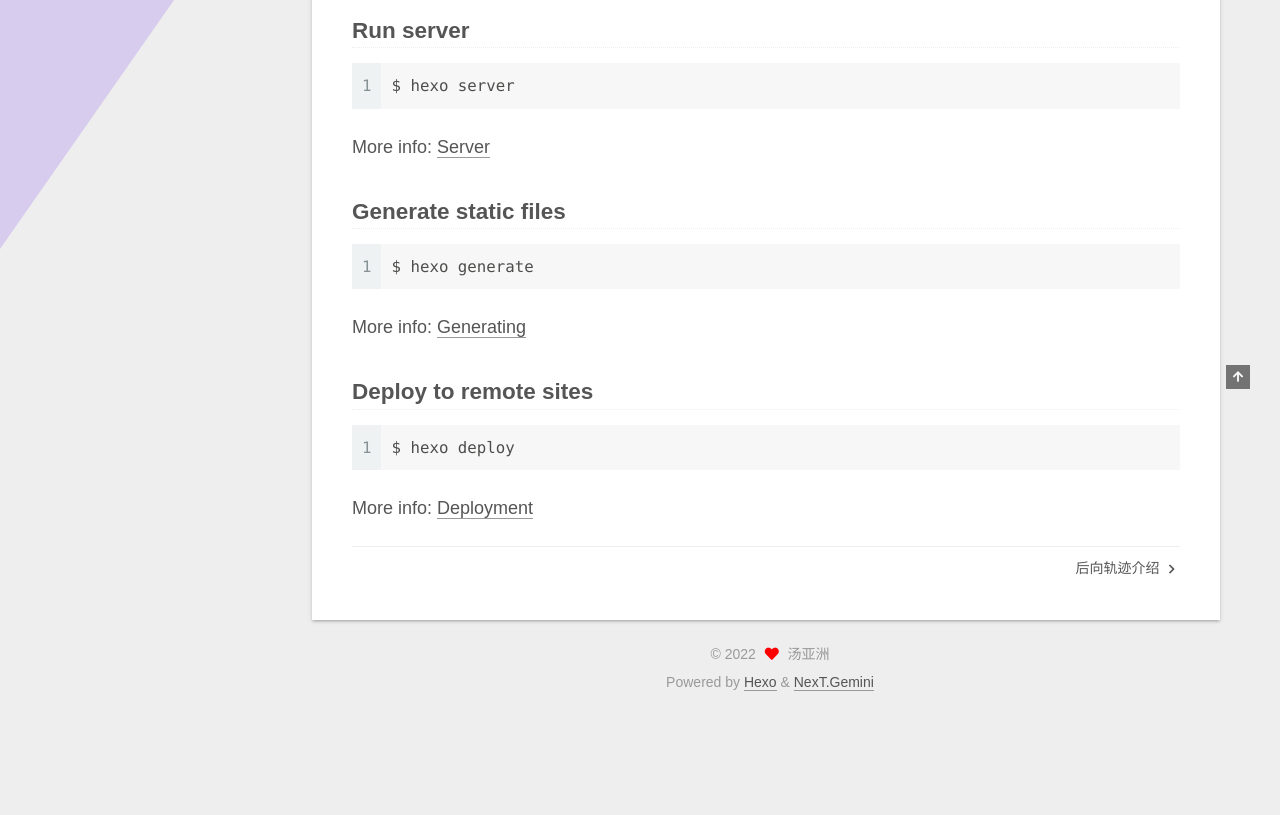
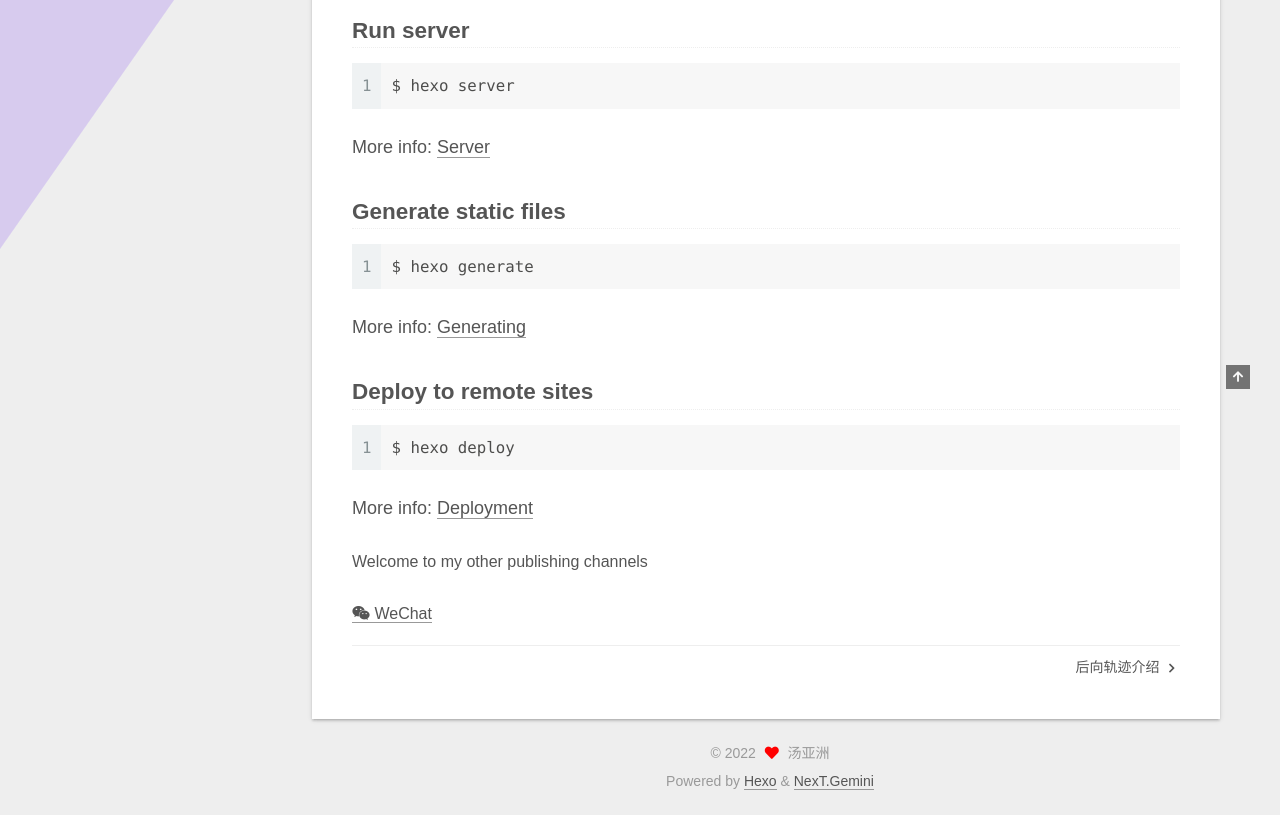
Before and after one commit to tangyazhou123/tangyazhou123.github.io, a plain HTML site: page 2022/07/13/hello-world/index.html in a window 1280 px wide. Shown: the part 511-1326 px from the top of the page. Before the commit the page ends 1227 px from the top, so only its background shows below. Drawn offline with Linux system fonts and the light colour scheme; a web font is replaced by a local one.

Commit message:
Site updated: 2022-08-15 00:03:34

```diff
--- a/2022/07/13/hello-world/index.html
+++ b/2022/07/13/hello-world/index.html
@@ -211,6 +211,25 @@
 
 
 
+
+  <div class="followme">
+    <p>Welcome to my other publishing channels</p>
+
+    <div class="social-list">
+
+        <div class="social-item">
+          <a target="_blank" class="social-link" href="/images/wechat_channel.jpg">
+            <span class="icon">
+              <i class="fab fa-weixin"></i>
+            </span>
+
+            <span class="label">WeChat</span>
+          </a>
+        </div>
+    </div>
+  </div>
+
+
       <footer class="post-footer">
 
 
```
Also changed, not shown: 2022/07/14/后向轨迹介绍/index.html (+19 -0 lines).
